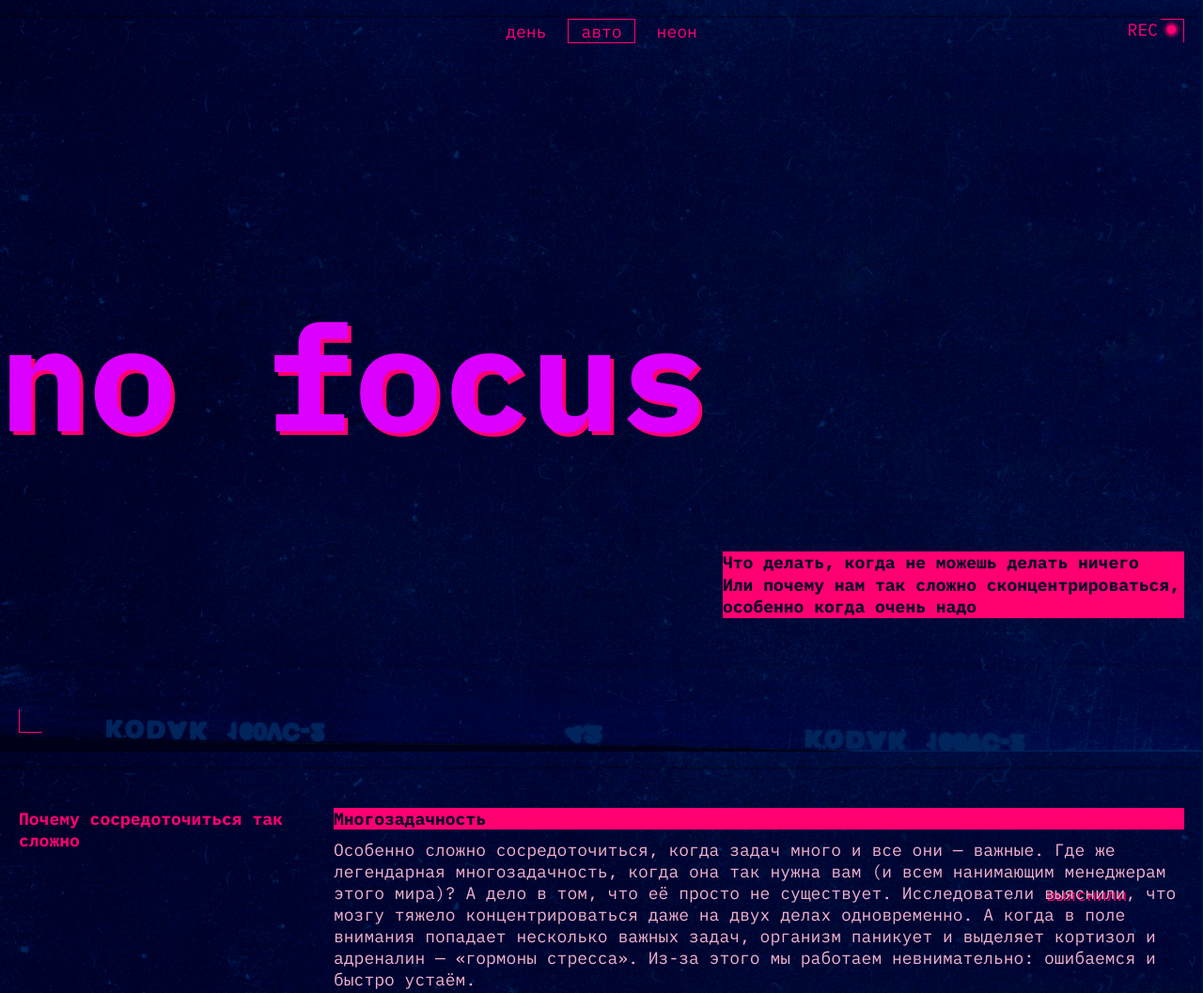
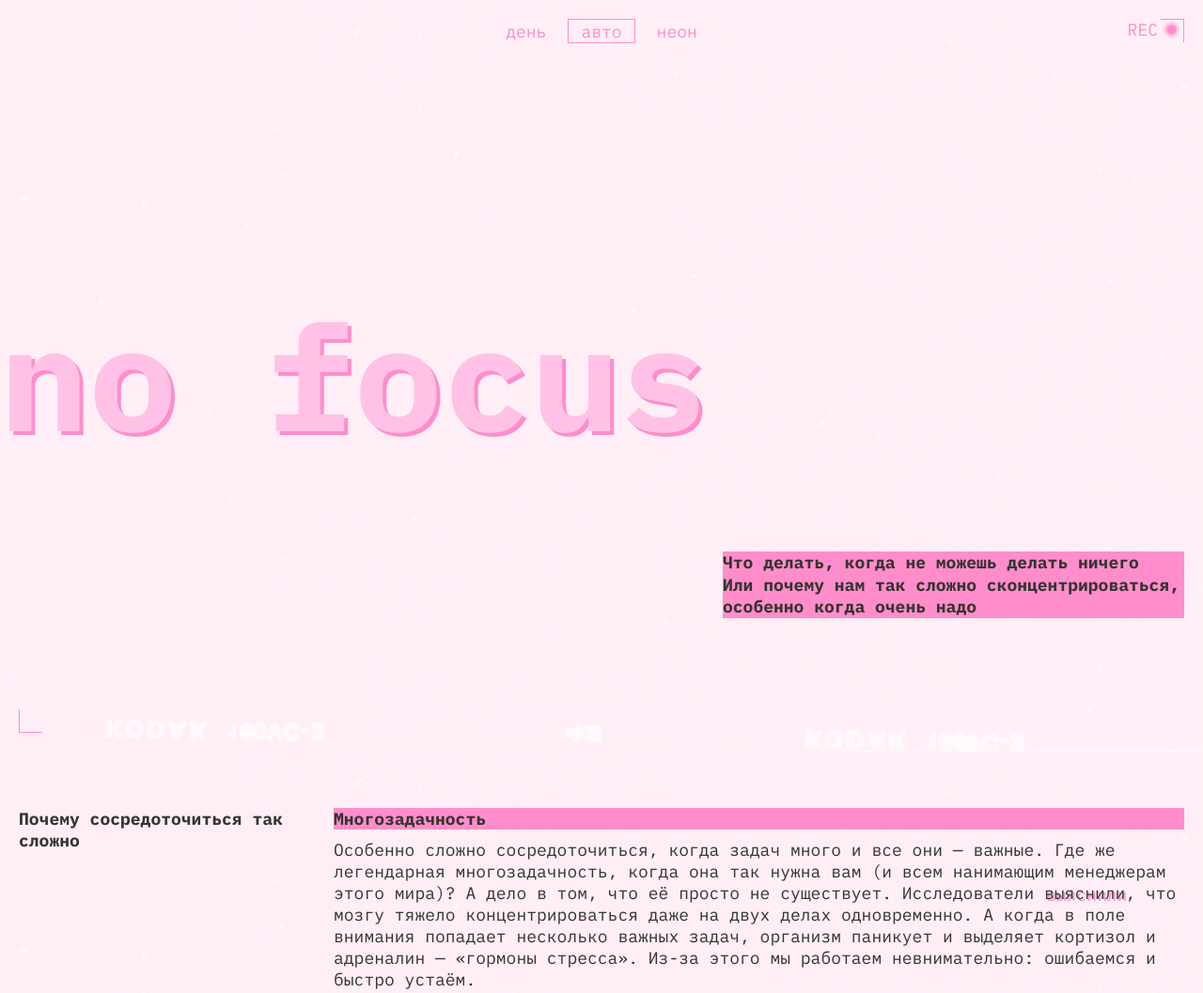
Before and after one commit to TanzBis/slozhno-sosredotochitsya-fd, a plain HTML site: page index.html in a window 1280 px wide. Shown: the top 1057 px of the page at 94% size. Drawn offline with Linux system fonts and the light colour scheme.

Commit message:
all themes was doneee

```diff
--- a/index.html
+++ b/index.html
@@ -7,7 +7,7 @@
     <title>Сложно сосредоточиться</title>
     <script src="./scripts/script.js"></script>
     <link rel="stylesheet" href="fonts/fonts.css" type="text/css" />
-    <link rel="stylesheet" href="styles/globals.css" />
+    <link rel="stylesheet" href="styles/globals.css" type="text/css"/>
     <link rel="stylesheet" href="styles/variables.css" type="text/css" />
     <link rel="stylesheet" href="styles/style.css" type="text/css" />
     <link rel="stylesheet" href="styles/dark.css" type="text/css" />
@@ -74,12 +74,17 @@
                 Особенно сложно сосредоточиться, когда задач много и все они —
                 важные. Где же легендарная многозадачность, когда она так нужна
                 вам (и всем нанимающим менеджерам этого мира)? А дело в том, что
-                её просто не существует. Исследователи <a class="text-link" href="https://dana.org/news-and-insights/" target="_blank">выяснили</a>, что мозгу
-                тяжело концентрироваться даже на двух делах одновременно. А
-                когда в поле внимания попадает несколько важных задач, организм
-                паникует и выделяет кортизол и адреналин — «гормоны стресса».
-                Из-за этого мы работаем невнимательно: ошибаемся и быстро
-                устаём.
+                её просто не существует. Исследователи
+                <a
+                  class="text-link"
+                  href="https://dana.org/news-and-insights/"
+                  target="_blank"
+                  >выяснили</a
+                >, что мозгу тяжело концентрироваться даже на двух делах
+                одновременно. А когда в поле внимания попадает несколько важных
+                задач, организм паникует и выделяет кортизол и адреналин —
+                «гормоны стресса». Из-за этого мы работаем невнимательно:
+                ошибаемся и быстро устаём.
               </p>
             </li>
             <li class="card__item">
@@ -145,8 +150,8 @@
         <article class="card">
           <div class="card__title-container">
             <h2 class="card__title">
-            Как концентрироваться лучше, чем золотая рыбка (то есть дольше трёх
-            секунд)
+              Как концентрироваться лучше, чем золотая рыбка (то есть дольше
+              трёх секунд)
             </h2>
           </div>
           <ul class="card__list">
@@ -187,12 +192,17 @@
               </h3>
               <p class="card__description">
                 Или даже пробегитесь. Лучше найти парк или лес: один эксперимент
-                <a class="text-link" href="https://dana.org/news-and-insights/" target="_blank">показал</a>, что созерцание природы повышает концентрацию, в то
-                время как после просмотра городских пейзажей она наоборот
-                понижается. Можно совместить прогулку с физическими упражнениями
-                или бегом — так в мозг поступит ещё больше кислорода и он будет
-                лучше работать. Но и простая двадцатиминутная прогулка — тоже
-                отличный вариант.
+                <a
+                  class="text-link"
+                  href="https://dana.org/news-and-insights/"
+                  target="_blank"
+                  >показал</a
+                >, что созерцание природы повышает концентрацию, в то время как
+                после просмотра городских пейзажей она наоборот понижается.
+                Можно совместить прогулку с физическими упражнениями или бегом —
+                так в мозг поступит ещё больше кислорода и он будет лучше
+                работать. Но и простая двадцатиминутная прогулка — тоже отличный
+                вариант.
               </p>
             </li>
             <li class="card__item">
--- a/styles/dark.css
+++ b/styles/dark.css
@@ -5,8 +5,14 @@
 */
 
 :root.theme-dark {
-  /* сохраните этот селектор в приведённом виде.
-    Так стили написанные ниже будут иметь больший вес,
-    чем стили в медиазапросе предпочтений пользователя
-  */
+  /* Цвета */
+  --bg-image: url(../images/cover-image-dark.png); /* фоновая картинки */
+  --bg-color: #000028; /* цвет фона */
+  --accent-color: #ff0070; /* акцентный цвет */
+  --subtitle-color: #ff0070; /* цвет для заголовка главной */
+  --button-bg-color: transparent; /* фон кнопки */
+  --button-hover-color: rgba(255, 0, 112, 0.4); /* цвет границы кнопки при наведении */
+  --h1-color: #db00ff; /* цвет заголовка h1*/
+  --h2-color: #000028; /* цвет заголовка h2 */
+  --content-txt-color: #f1b2ce; /* цвет текста в главной секции */
 }
--- a/styles/light.css
+++ b/styles/light.css
@@ -5,8 +5,28 @@
 */
 
 :root.theme-light {
-  /* сохраните этот селектор в приведённом виде.
-    Так стили написанные ниже будут иметь больший вес,
-    чем стили в медиазапросе предпочтений пользователя
-  */
+  --bg-image: url(../images/cover-image-light.png); /* фоновая картинки */
+  --bg-color: #FFF1F7; /* цвет фона */
+  --accent-color: #FF8DCB; /* акцентный цвет */
+  --subtitle-color: #353430; /* цвет для заголовка главной */
+  --button-hover-color: rgba(50, 49, 45, 0.4); /* цвет границы кнопки при наведении */
+  --h1-color: #FFC2E6; /* цвет заголовка h1*/
+  --footer-shawod-color: #FF0070; /* цвет тени футера*/
+  --h2-color: #353430; /* цвет заголовка h2 */
+  --content-txt-color: #353430; /* цвет текста в главной секции */
 }
+
+@media (prefers-color-scheme: light) {
+  :root {
+  --bg-image: url(../images/cover-image-light.png); /* фоновая картинки */
+  --bg-color: #FFF1F7; /* цвет фона */
+  --accent-color: #FF8DCB; /* акцентный цвет */
+  --subtitle-color: #353430; /* цвет для заголовка главной */
+  --button-hover-color: rgba(50, 49, 45, 0.4); /* цвет границы кнопки при наведении */
+  --h1-color: #FFC2E6; /* цвет заголовка h1*/
+  --footer-shawod-color: #FF0070; /* цвет тени футера*/
+  --h2-color: #353430; /* цвет заголовка h2 */
+  --content-txt-color: #353430; /* цвет текста в главной секции */
+  }
+
+}
--- a/styles/style.css
+++ b/styles/style.css
@@ -1,15 +1,15 @@
 /* Основные стили проекта. Это стили для темы, которую вы верстаете первой. */
 
 .page {
+  overflow-x: hidden;
+  font-size: var(--text-size);
+  background-color: var(--bg-color);
   /* сохраните в разметке и стилях класс page у тега body. Он удобен, чтобы составлять селекторы для разных цветовых тем. */
   background-image: var(--bg-image);
+  background-repeat: no-repeat;
   background-position: top center;
   background-size: cover;
-  background-repeat: no-repeat;
   background-attachment: fixed;
-  background-color: var(--bg-color);
-  font-size: var(--text-size);
-  overflow-x: hidden;
 }
 
 /* Мобилка темная тема */
@@ -20,10 +20,10 @@
   grid-template-rows: 1fr min-content 1fr;
   justify-items: end;
   align-items: center;
+  height: 100vh;
   min-height: 668px;
-  height: 100vh;
+  margin-bottom: 40px;
   padding: 10px;
-  margin-bottom: 40px;
 }
 
 .decorated-zone {
@@ -31,50 +31,50 @@
 }
 
 .decorated-zone::before {
+  content: "";
   position: absolute;
-  content: "";
-  inset-block-start: 10px;
-  inset-inline-end: 10px;
+  width: 25px;
   height: 25px;
-  width: 25px;
   border: 1px solid var(--accent-color);
   border-bottom: 0;
   border-left: 0;
+  inset-block-start: 10px;
+  inset-inline-end: 10px;
 }
 
 .decorated-zone::after {
+  content: "";
   position: absolute;
-  content: "";
-  inset-block-end: 10px;
-  inset-inline-start: 10px;
+  width: 25px;
   height: 25px;
-  width: 25px;
   border: 1px solid var(--accent-color);
   border-top: 0;
   border-right: 0;
+  inset-block-end: 10px;
+  inset-inline-start: 10px;
 }
 
 /* декоративный элемент REC */
 .header__rec {
   position: absolute;
-  inset-block-start: 10px;
-  inset-inline-end: 20px;
   display: flex;
+  align-items: center;
   gap: 10px;
-  align-items: center;
+  color: var(--accent-color);
   font-family: var(--main-font);
   font-size: var(--text-size);
   text-transform: uppercase;
-  color: var(--accent-color);
+  inset-block-start: 10px;
+  inset-inline-end: 20px;
 }
 
 .header__rec::after {
   content: "";
   width: 9px;
   height: 9px;
-  background-color: var(--accent-color);
   border-radius: 50%;
   box-shadow: 0 0 4px 2px var(--accent-color);
+  background-color: var(--accent-color);
 }
 
 /* переключение тем */
@@ -90,29 +90,40 @@
 }
 
 .header__theme-menu-button {
+  height: 26px;
+  border: none;
+  padding: 0 13px;
+  color: var(--accent-color);
   font-family: var(--main-font);
   text-transform: lowercase;
-  padding: 0 13px;
-  height: 26px;
   background-color: var(--button-bg-color);
-  color: var(--accent-color);
-  border: none;
 }
 
 /* Стили кнопки при нажатии  */
 .header__theme-menu-button_active {
   border: 1px solid currentColor;
+  pointer-events: none;
+}
+
+/* Поведении кнопки при взаимодействии */
+.header__theme-menu-button:focus-visible {
+  border-bottom: 1px solid currentColor;
+  outline: none;
+}
+
+.header__theme-menu-button:hover {
+  border: 1px solid var(--button-hover-color);
 }
 
 /* Стили для текста шапки */
 .header__title {
+  justify-self: flex-start;
+  align-self: center;
   color: var(--h1-color);
-  align-self: center;
-  justify-self: flex-start;
+  font-family: var(--main-font);
+  font-size: var(--h1-size);
+  line-height: var(--h1-lh);
   text-shadow: 4px 4px 0 var(--accent-color);
-  font-size: var(--h1-size);
-  font-family: var(--main-font);
-  line-height: var(--h1-lh);
 }
 
 /* Декоративный фон текста */
@@ -125,17 +136,17 @@
 .header__paragraph {
   justify-self: flex-end;
   max-width: 355px;
-  line-height: var(--text-lh);
   font-family: var(--main-font);
   font-weight: var(--weight-bold);
+  line-height: var(--text-lh);
 }
 
 /* header для планшета */
 @media (width >= 768px) {
   .header {
-    padding: 20px;
     min-height: 1024px;
     margin-bottom: 60px;
+    padding: 20px;
   }
 
   .decorated-zone::before {
@@ -185,7 +196,6 @@
   .header__paragraph {
     max-width: 491px;
   }
-
 }
 
 /* Обертка для двух секций */
@@ -193,9 +203,9 @@
   display: flex;
   flex-direction: column;
   gap: 50px;
+  margin-bottom: 40px;
   padding: 0 10px;
   font-family: var(--main-font);
-  margin-bottom: 40px;
 }
 
 /* Первая секция */
@@ -214,7 +224,7 @@
 
 /* Заголовок блока */
 .card__title {
-  color: var(--accent-color);
+  color: var(--subtitle-color);
   font-size: var(--h2-size);
   line-height: var(--txt-lh);
 }
@@ -263,6 +273,16 @@
   text-shadow: 2px 2px var(--accent-color);
 }
 
+/* Поведении ссылки при взаимодействии */
+.text-link:focus-visible {
+  border: 1px solid var(--content-txt-color);
+  outline: none;
+}
+
+.text-link:hover {
+  border-bottom: 1px solid var(--content-txt-color);
+}
+
 /* Секция галерея с картинками */
 .content__gallery {
   display: flex;
@@ -278,17 +298,17 @@
 
 .content__gallery-img {
   display: block;
+  object-fit: cover;
   inline-size: 100%;
   block-size: 100%;
-  object-fit: cover;
 }
 
 /* Главный контент для планшета */
 @media (width >= 768px) {
   .content {
-    padding: 0 20px;
     gap: 79px;
     margin-bottom: 60px;
+    padding: 0 20px;
   }
 
   .content__info {
@@ -322,7 +342,7 @@
     gap: 20px;
   }
 
-/* адаптация картинок под сетку */
+  /* адаптация картинок под сетку */
   .content__gallery-item:nth-of-type(1) {
     grid-column: 1/3;
   }
@@ -352,34 +372,32 @@
     inline-size: 315px;
   }
 
-  .card:nth-of-type(2n) .card__list{
+  .card:nth-of-type(2n) .card__list {
     display: grid;
     grid-template-columns: repeat(3, 1fr);
   }
-
 }
-
 
 /* footer */
 .footer {
   display: grid;
-  min-height: 668px;
-  height: 100vh;
   grid-template-rows: auto;
   justify-items: center;
   align-items: center;
+  height: 100vh;
+  min-height: 668px;
 }
 
 .footer__title {
   color: var(--h1-color);
+  font-family: var(--main-font);
+  font-size: var(--h1-size);
+  line-height: var(--h1-lh);
   text-shadow: 2px 2px 0 var(--accent-color);
-  font-size: var(--h1-size);
-  font-family: var(--main-font);
-  line-height: var(--h1-lh);
 }
 
 @media (width >= 1024px) {
-  .footer__title{
+  .footer__title {
     font-size: var(--h1-size-desctop);
   }
 }
--- a/styles/variables.css
+++ b/styles/variables.css
@@ -3,7 +3,9 @@
   --bg-image: url(../images/cover-image-dark.png); /* фоновая картинки */
   --bg-color: #000028; /* цвет фона */
   --accent-color: #ff0070; /* акцентный цвет */
+  --subtitle-color: #ff0070; /* цвет для заголовка главной */
   --button-bg-color: transparent; /* фон кнопки */
+  --button-hover-color: rgba(255, 0, 112, 0.4); /* цвет границы кнопки при наведении */
   --h1-color: #db00ff; /* цвет заголовка h1*/
   --h2-color: #000028; /* цвет заголовка h2 */
   --content-txt-color: #f1b2ce; /* цвет текста в главной секции */
```
